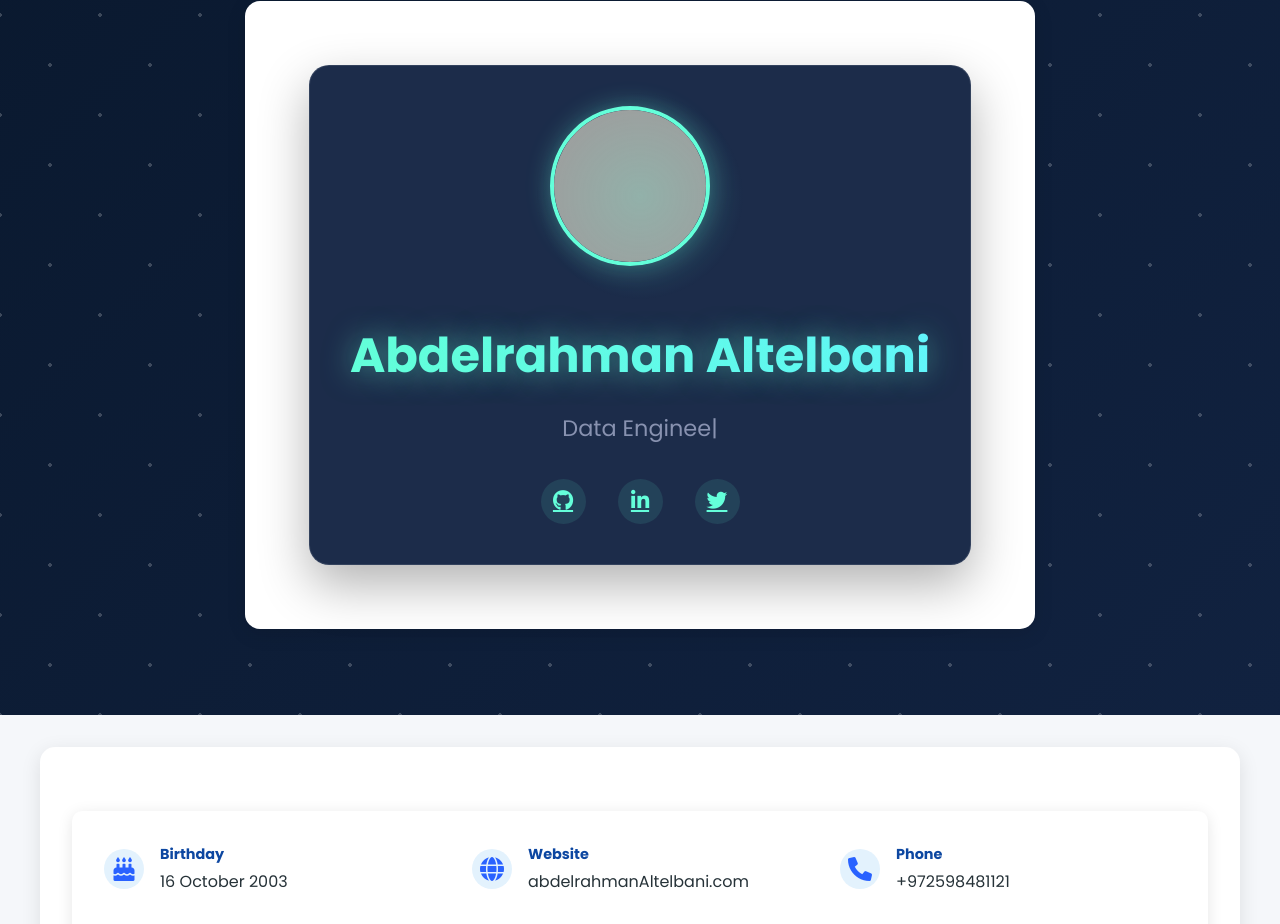
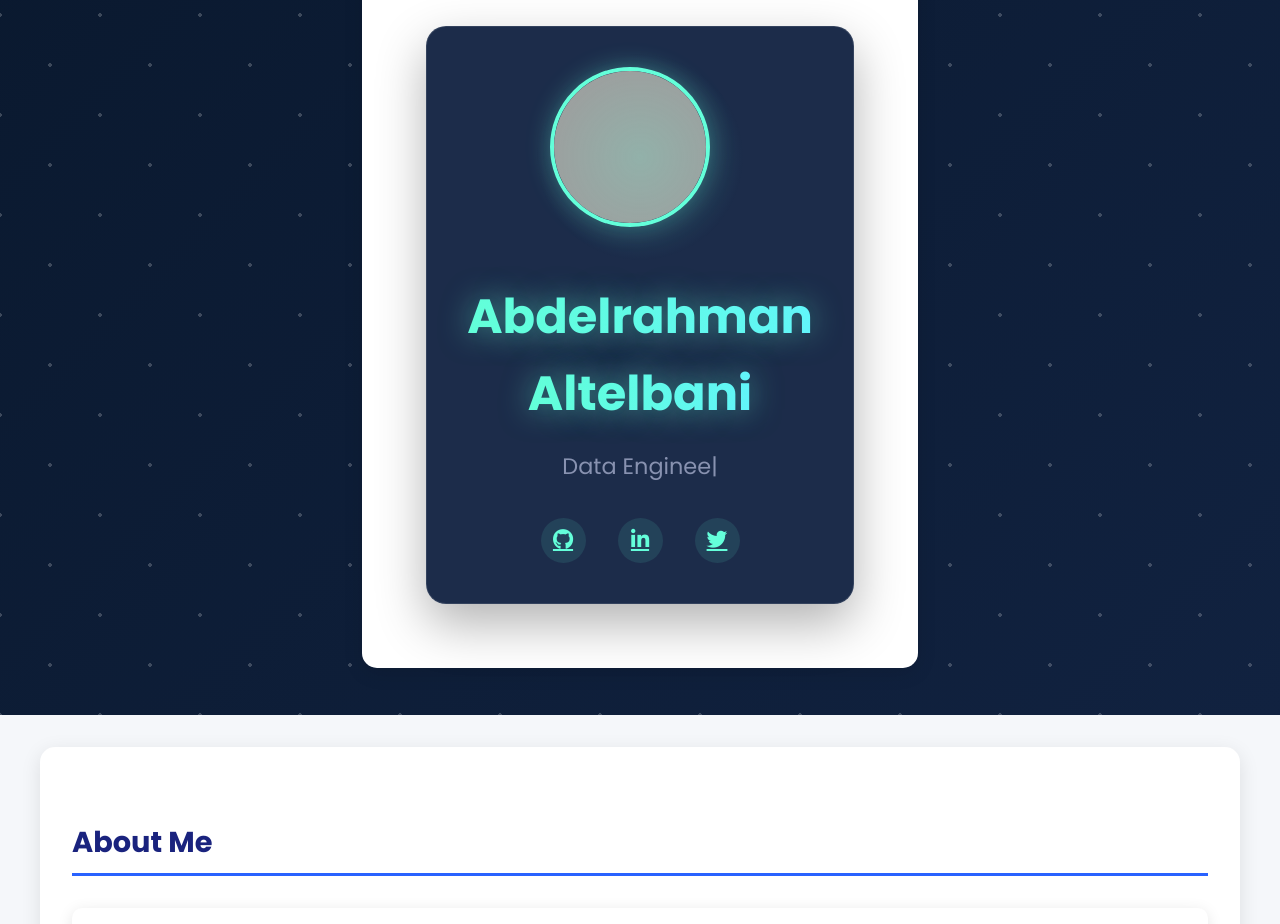
Before and after one commit to Abdelrahman4096/MyResume, a plain HTML site: page index.html in a window 1280 px wide. Shown: the part 85-1009 px from the top of the page. Drawn offline with nearby package versions, Linux system fonts and the light colour scheme; grey boxes are pictures that could not be loaded.

Commit message:
Abdelrahman Edit 17/06/2025
Abdelrahman Edit 17/06/2025

```diff
--- a/index.html
+++ b/index.html
@@ -605,6 +605,29 @@
                 padding: 0 1rem;
             }
         }
+
+        .name-container {
+            display: flex;
+            flex-direction: column;
+            align-items: center;
+            text-align: center;
+        }
+
+        .name-container h1 {
+            margin: 0;
+            padding: 0;
+        }
+
+        .first-name {
+            color: #5FECC0;
+            font-size: 2.5rem;
+            margin-bottom: 0.5rem;
+        }
+
+        .last-name {
+            color: #5FECC0;
+            font-size: 2.5rem;
+        }
     </style>
 </head>
 
@@ -622,7 +645,10 @@
                         <div class="profile-glow"></div>
                     </div>
                     <div class="profile-info">
-                        <h1 class="glowing-text">Abdelrahman Altelbani</h1>
+                        <div class="name-container">
+                            <h1 class="glowing-text first-name">Abdelrahman</h1>
+                            <h1 class="glowing-text last-name">Altelbani</h1>
+                        </div>
                         <div class="typewriter">
                             <span id="typed-text"></span>
                         </div>
@@ -643,8 +669,9 @@
             </div>
         </div>
     </header>
-
     <div class="container">
+        <section class="section">
+                <h2 class="section-title">About Me</h2>
         <!-- Personal Information Section -->
         <section class="personal-info">
             <div class="info-grid">
@@ -706,10 +733,10 @@
                     </div>
                 </div>
             </div>
-        </section>
+        </section> </section>
 
         <div class="summary">
-            Security-focused software engineer with expertise in cybersecurity analysis, data engineering, and
+            I'm Security-focused software engineer with expertise in cybersecurity analysis, data engineering, and
             backend
             development. Combines technical proficiency in threat mitigation, data pipeline architecture, and
             PHP/Laravel
```
